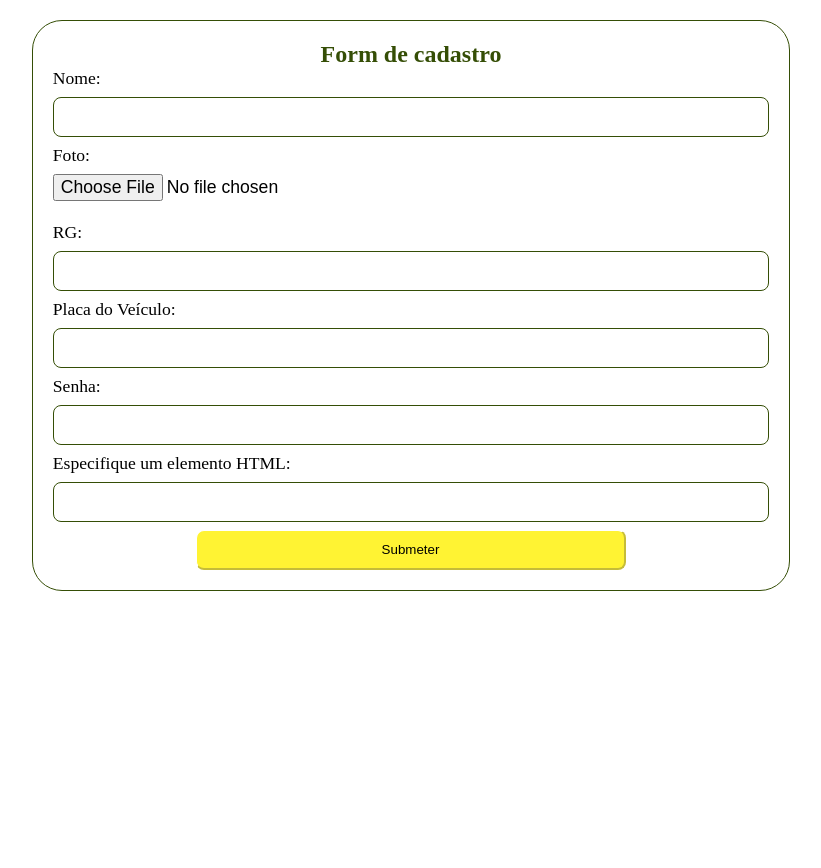
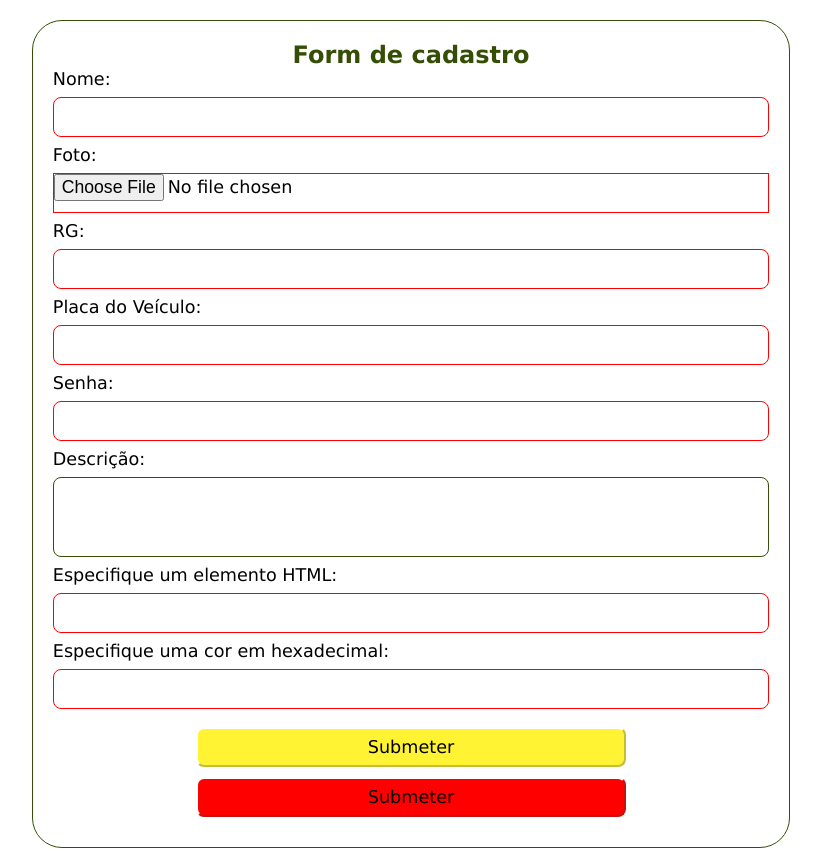
Before and after one commit to IsaiasLuiz/DW1S5_2020S1, a plain HTML site: page aula_21_02/exemplo.html in a window 1280 px wide. Shown: the whole page, without its empty margins (229-1050 px from the left). Before the commit the page ends 800 px from the top, so only its background shows below. Drawn offline with Linux system fonts and the light colour scheme.

Commit message:
Aula 28/02 Estilizando um formulario

```diff
--- /dev/null
+++ b/Material - Aula (27-02)/Exercício estilizado/estilos.css
@@ -0,0 +1,31 @@
+section {
+  border: 1px solid #000;
+  width: 30%;
+  margin: 20px auto;
+  padding: 20px;
+  border-radius: 10px;
+}
+
+section h2 {
+  margin: 0;
+  text-align: center;
+}
+
+input[type=text],
+input[type=password],
+input[type=file],
+input[type=submit] {
+  /*display: block;*/
+  width: 100%;
+  padding: 12px 20px;
+  margin: 8px 0;
+  border: 1px solid #000;
+}
+
+input[type=file] {
+  background-color: #fff;
+}
+
+* {
+  box-sizing: border-box;
+}
--- a/aula_21_02/exemplo.html
+++ b/aula_21_02/exemplo.html
@@ -20,19 +20,26 @@
                 <input type="file" name="photo" id="fphoto" accept="image/*" required>
 
                 <label for="frg">RG:</label>
-                <input type="text" name="rg" id="frg" pattern="\d{2}\.\d{3}\.\d{3}-\d{1}">
+                <input type="text" name="rg" id="frg" pattern="\d{2}\.\d{3}\.\d{3}-\d{1}" required>
 
                 <label for="flicense-plate">Placa do Veículo:</label>
-                <input type="text" name="license-plate" id="flicense-plate" pattern="[A-Z]{3}-\d{4}">
+                <input type="text" name="license-plate" id="flicense-plate" pattern="[A-Z]{3}-\d{4}" required>
 
                 <label for="fpassword">Senha:</label>
                 <input type="text" name="password" id="fpassword"
-                    pattern="(?=.*[a-z])(?=.*[A-Z])(?=.*\d)(?=.*[^a-zA-Z0-9])(?!.*(ab|AB))(?!.*12).{8,}" required>
+                pattern="(?=.*[a-z])(?=.*[A-Z])(?=.*\d)(?=.*[^a-zA-Z0-9])(?!.*(ab|AB))(?!.*12).{8,}" required>
+
+                <label for="fdescription">Descrição:</label>
+                <textarea name="description" id="fdescription"></textarea>
 
                 <label for="felement">Especifique um elemento HTML:</label>
                 <input type="text" name="element" id="felement" pattern="<([a-z]+\d*)(\s[^\s<>]+)*>.*</\1>" required>
 
-                <button>Submeter</button>
+                <label for="felement">Especifique uma cor em hexadecimal:</label>
+                <input type="text" name="element" id="felement" pattern="(#[\da-fA-F]{6}|#[\da-fA-F]{3})" required>
+
+                <button type="submit">Submeter</button>
+                <button type="reset" class="red">Submeter</button>
             </form>
         </section>
         <script>
@@ -41,6 +48,7 @@
                 e.preventDefault();
                 alert('Dados enviados:)')
             }
+
         </script>
     </body>
 
--- a/aula_21_02/styles.css
+++ b/aula_21_02/styles.css
@@ -1,5 +1,7 @@
 * {
     box-sizing: border-box;
+    font-family: Verdana, arial, sans-serif;
+    outline: none;
 }
 
 section {
@@ -26,22 +28,51 @@ input {
     margin: 8px 0;
 }
 
-input[type=text] {
+input[type=text], #fdescription {
     border: 1px solid #354e06;
     border-radius: 8px;
     padding: 10px;
 }
 
+#fdescription {
+    display: block;
+    width: 100%;
+    height: 80px;
+    resize: none;
+    margin: 8px 0;
+    font-size: 0.5rem;
+    transition: linear 1s;
+}
+
+#fdescription:focus {
+    height: 120px;
+    border-width: 3px;
+    font-size: 1.1rem;
+}
+
+input:invalid {
+    border: 1px solid #ff0000;
+}
+
 button {
     width: 60%;
-    margin: auto;
+    margin: 10px auto;
     display: block;
     height: 40px;
     cursor: pointer;
     border-radius: 8px;
     background-color: #fff333;
-    border-top: 1px solid #fff;
-    border-left: 1px solid #fff;
+    border-top: 2px solid #fff;
+    border-left: 2px solid #fff;
     border-right: 2px solid #c5bc38;
     border-bottom: 2px solid #c5bc38;
+    font-size: 1.1rem;
 }
+
+.red {
+    background-color: rgb(255, 0, 0);
+    border-top: 2px solid #fff;
+    border-left: 2px solid #fff;
+    border-right: 2px solid #c01414;
+    border-bottom: 2px solid #c01414;
+}
```
Also changed, not shown: Material - Aula (27-02)/Exemplo - propriedade float - a completar/index.html (added, +20 -0 lines), Material - Aula (27-02)/Exercício - formulário com float - a resolver/estilos.css (added, +47 -0 lines), Material - Aula (27-02)/Exercício - formulário com float - a resolver/ex.html (added, +57 -0 lines), Material - Aula (27-02)/Exercício estilizado/ex.html (added, +45 -0 lines), Material - Aula (27-02)/Exemplo - propriedade float - a completar/flores.jpg (added), Material - Aula (27-02)/Exercício - formulário com float - a resolver/print.png (added).
